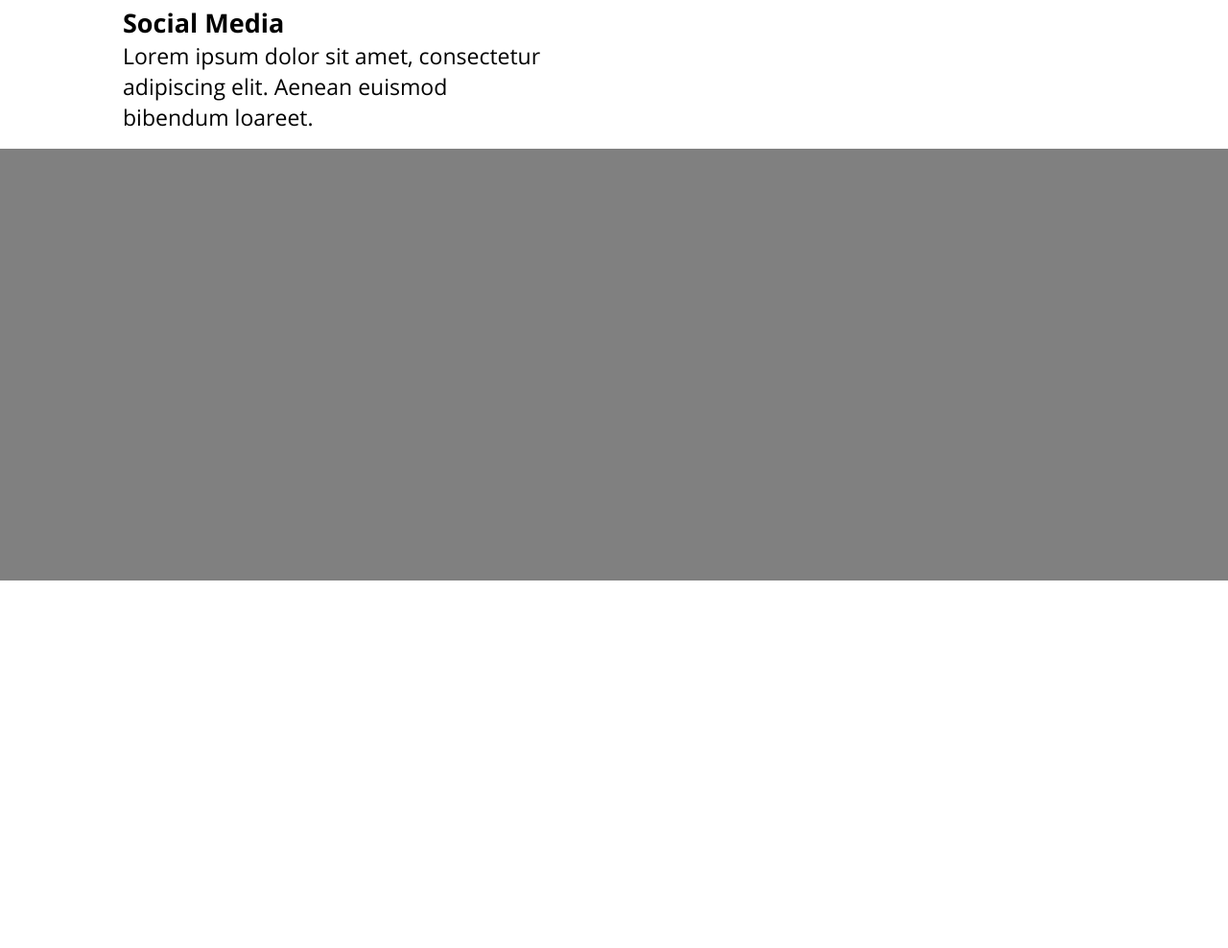
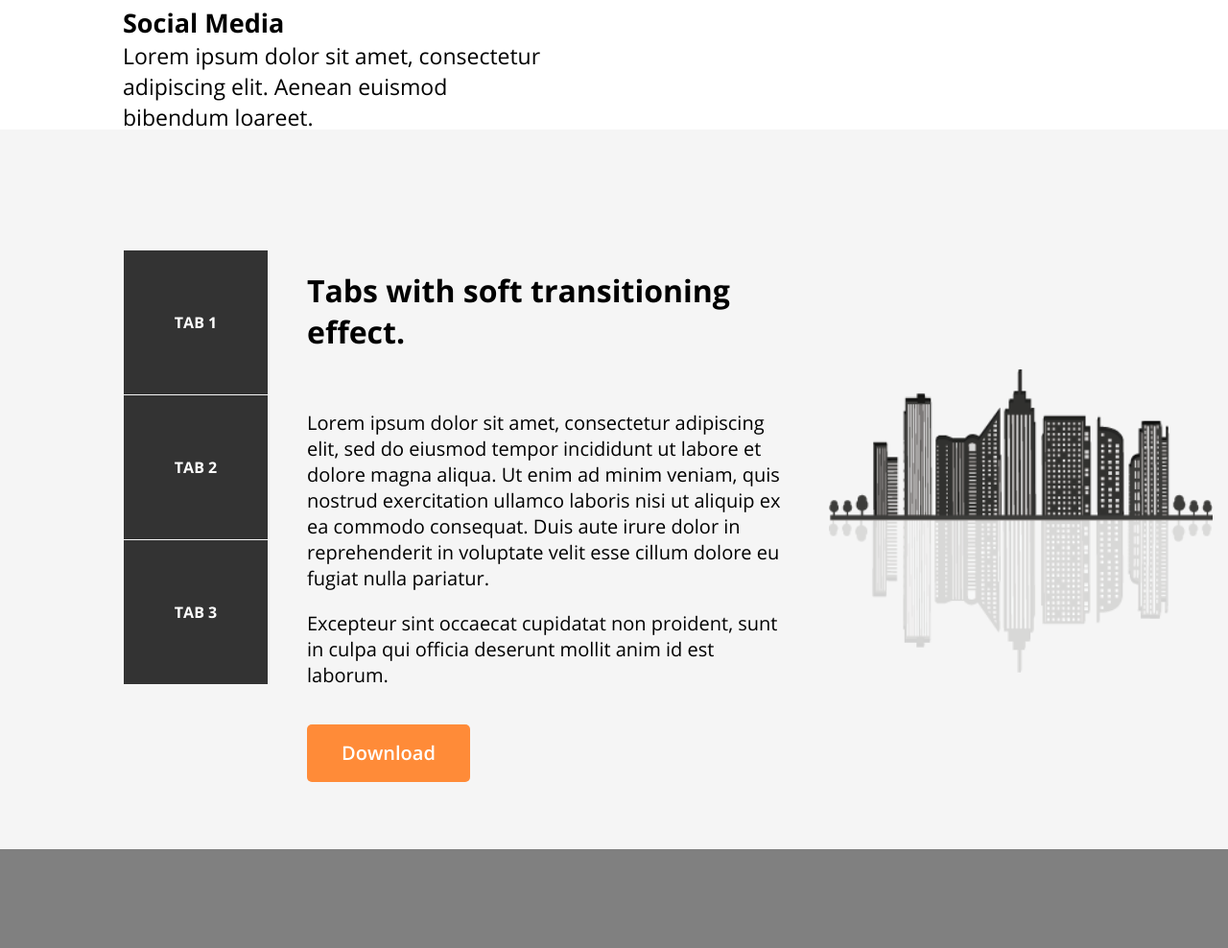
Before and after one commit to SimplePrutik/web_1, a website: page app/index.html in a window 1280 px wide. Shown: the part 900-1888 px from the top of the page at 96% size. Before the commit the page ends 1505 px from the top, so only its background shows below. Drawn offline with Linux system fonts and the light colour scheme.

Commit message:
feature1 tabs ready

```diff
--- a/app/index.html
+++ b/app/index.html
@@ -43,8 +43,29 @@
         </div>
     </div>
 
-    <div class='download'></div>
-    <div class='sublist'></div>
+    <div class='download'>
+        <div class='tabs'>
+            <div class='tab'>TAB 1</div>
+            <div class='tab'>TAB 2</div>
+            <div class='tab'>TAB 3</div>
+        </div>
+        <div class='description'>
+            <h1>Tabs with soft transitioning effect.</h1><br>
+            <p>Lorem ipsum dolor sit amet, consectetur adipiscing elit, sed do eiusmod tempor incididunt ut labore et dolore magna aliqua. Ut enim ad minim veniam, quis nostrud exercitation ullamco laboris nisi ut aliquip ex ea commodo consequat. Duis aute irure dolor in reprehenderit in voluptate velit esse cillum dolore eu fugiat nulla pariatur.</p>
+            <p>Excepteur sint occaecat cupidatat non proident, sunt in culpa qui officia deserunt mollit anim id est laborum.</p>
+            <br>
+            <button>Download</button>
+        </div>
+        <div class='city'>
+            <img src='img/feature1_city.png'>
+        </div>
+    </div>
+
+    <div class='sublist'>
+        <div class='left'></div>
+        <div class='right'></div>
+    </div>
+
     <div class='standard'></div>
     <div class='awesome'></div>
     <div class='price'></div>
--- a/app/sass/main.sass
+++ b/app/sass/main.sass
@@ -160,7 +160,7 @@ input, button
                 cursor: pointer;
 
 .social
-    height: 150px;
+    height: 130px;
     background-color: white;
     padding-top: 25px;
 
@@ -176,6 +176,66 @@ input, button
             font-family: "OpenSansBold"
             font-size: 27px;
             display: block;
+
+.download
+    height: 750px;
+    background-color: #f5f5f5;
+    display: flex;
+    align-items: center;
+
+    div
+        height: 100%;
+        width: 30%;
+        padding-top: 250px;
+
+
+    .tabs
+        background: none;
+        padding-left: 10%;
+        width: 15%;
+
+        .tab
+            background-color: #333333;
+            height: 150px;
+            width: 150px;
+            margin: 1px;
+            color: white;
+            font-family: "OpenSansBold"
+            text-align: center;
+            line-height: 150px;
+            vertical-align: middle;
+            padding: 0;
+
+
+    .description
+        background: none;
+        padding-left: 0px;
+        width: 40%;
+
+        h1
+            font-family: "OpenSansBold"
+
+        p
+            font-family: "OpenSansRegular"
+            font-size: 20px;
+
+        button
+            height: 60px;
+            width: 170px;
+            background-color: #ff8b38;
+            color: white;
+            font-family: "OpenSansSemibold";
+            border: none;
+            border-radius: 5px;
+            font-size: 20px;
+
+    .city
+        background: none;
+        margin: auto;
+
+        img
+            width: 400px;
+
 
 body
     margin: 0;
@@ -204,7 +264,3 @@ a
 @font-face
     font-family: "RalewayLight";
     src: url('../fonts/RalewayLight.ttf');
-
-@font-face
-    font-family: "Awesome";
-    src: url('../fonts/fontawesome-webfont.ttf');
```
Also changed, not shown: app/css/main.css, app/fonts/fontawesome-webfont.ttf (deleted).
